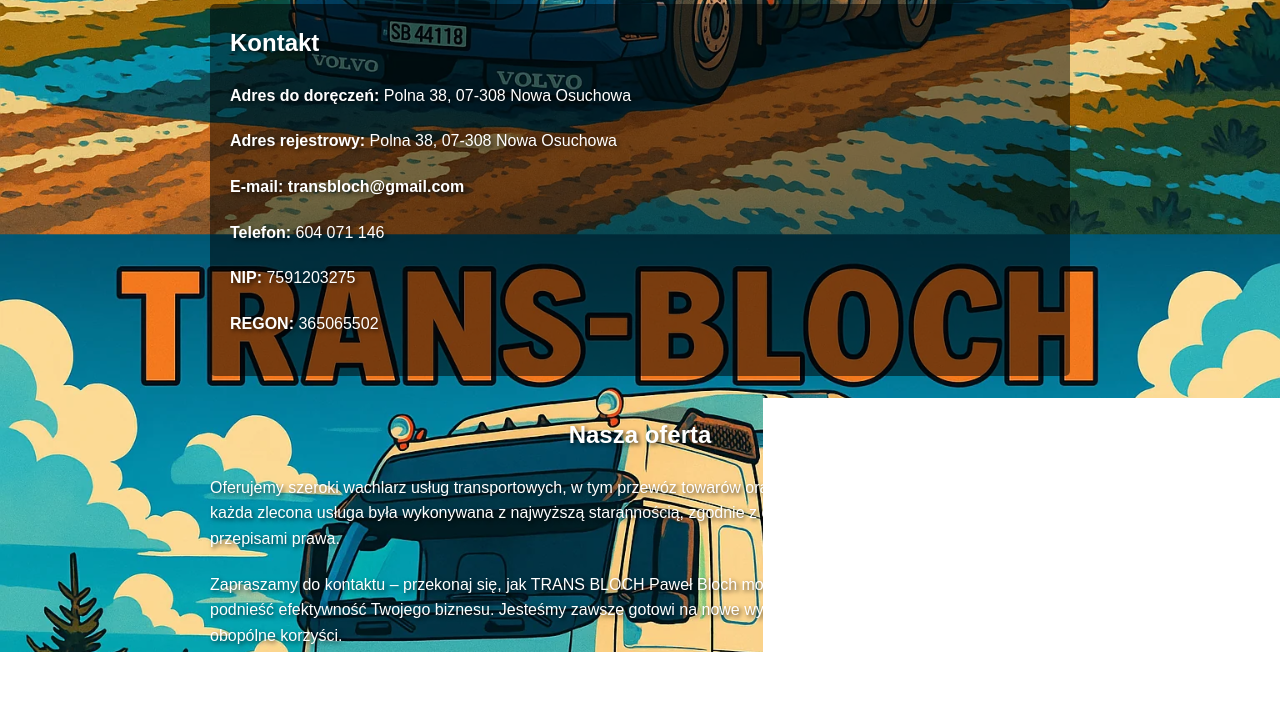
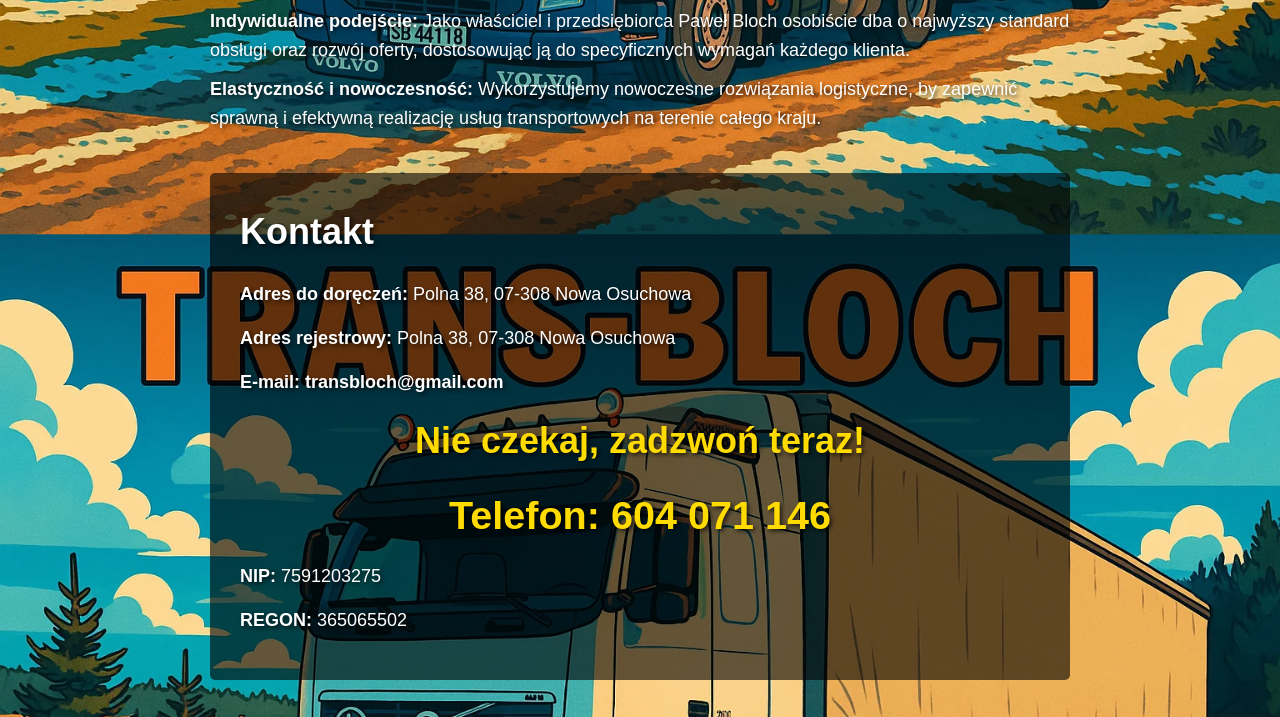
Before and after one commit to MefistoAphopis/Trans-Bloch, a plain HTML site: page index.html in a window 1280 px wide. Shown: the part 619-1336 px from the top of the page. Drawn offline with Linux system fonts and the light colour scheme.

Commit message:
Update index.html

```diff
--- a/index.html
+++ b/index.html
@@ -15,13 +15,14 @@
     /* Ustawienia dla całej strony */
     body {
       font-family: Arial, sans-serif;
+      font-size: 18px;
       color: #fff;
       line-height: 1.6;
       background: url("trans-bloch-bg.jpg") no-repeat center center fixed;
       background-size: cover;
     }
 
-    /* Animacja fadeIn */
+    /* Animacja fadeInUp */
     @keyframes fadeInUp {
       from {
         opacity: 0;
@@ -47,11 +48,11 @@
     }
     header h1 {
       margin-bottom: 10px;
-      font-size: 2.5em;
+      font-size: 3em;
       text-shadow: 2px 2px 4px rgba(0, 0, 0, 0.7);
     }
     header p {
-      font-size: 1.2em;
+      font-size: 1.5em;
       margin-bottom: 20px;
       text-shadow: 2px 2px 4px rgba(0, 0, 0, 0.7);
     }
@@ -62,6 +63,7 @@
     }
     section h2, section h3 {
       margin-bottom: 20px;
+      font-size: 2em;
       text-shadow: 2px 2px 4px rgba(0, 0, 0, 0.7);
     }
     section p {
@@ -80,23 +82,44 @@
       text-shadow: 2px 2px 4px rgba(0, 0, 0, 0.7);
     }
 
-    /* Sekcja Kontakt */
+    /* Sekcja Kontakt z wyróżnieniem CTA */
     .contact {
-      background: rgba(0, 0, 0, 0.5);
-      padding: 20px;
+      background: rgba(0, 0, 0, 0.6);
+      padding: 30px;
       border-radius: 5px;
       text-align: left;
       margin-bottom: 40px;
       animation: fadeInUp 2s ease-out;
+    }
+    .contact p {
+      margin-bottom: 15px;
+      text-shadow: 2px 2px 4px rgba(0, 0, 0, 0.7);
     }
     .contact a {
       color: #fff;
       font-weight: bold;
       text-decoration: none;
     }
+    /* Stylizacja CTA i numeru telefonu */
+    .cta {
+      font-size: 2em;
+      font-weight: bold;
+      color: #ffdb00;
+      margin-bottom: 10px;
+      text-align: center;
+      text-shadow: 2px 2px 4px rgba(0, 0, 0, 0.7);
+    }
+    .phone {
+      font-size: 2.2em;
+      font-weight: bold;
+      color: #ffdb00;
+      margin-bottom: 10px;
+      text-align: center;
+      text-shadow: 2px 2px 4px rgba(0, 0, 0, 0.7);
+    }
 
     footer p {
-      font-size: 0.9em;
+      font-size: 1em;
       color: #ddd;
       text-shadow: 1px 1px 3px rgba(0, 0, 0, 0.7);
     }
@@ -108,10 +131,13 @@
         padding: 15px;
       }
       header h1 {
-        font-size: 2em;
+        font-size: 2.5em;
       }
       header p, section h2, section h3 {
-        font-size: 1em;
+        font-size: 1.3em;
+      }
+      .cta, .phone {
+        font-size: 1.8em;
       }
     }
   </style>
@@ -146,7 +172,9 @@
       <p><strong>Adres do doręczeń:</strong> Polna 38, 07-308 Nowa Osuchowa</p>
       <p><strong>Adres rejestrowy:</strong> Polna 38, 07-308 Nowa Osuchowa</p>
       <p><strong>E-mail:</strong> <a href="mailto:transbloch@gmail.com">transbloch@gmail.com</a></p>
-      <p><strong>Telefon:</strong> 604 071 146</p>
+      <!-- CTA dla numeru telefonu -->
+      <p class="cta">Nie czekaj, zadzwoń teraz!</p>
+      <p class="phone"><strong>Telefon: 604 071 146</strong></p>
       <p><strong>NIP:</strong> 7591203275</p>
       <p><strong>REGON:</strong> 365065502</p>
     </section>
```
